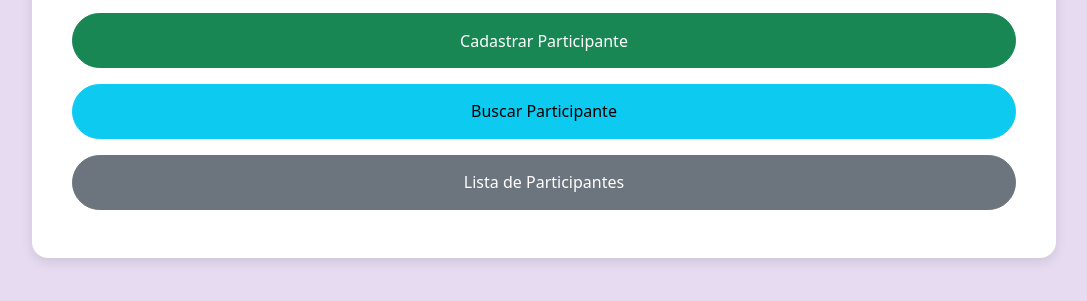
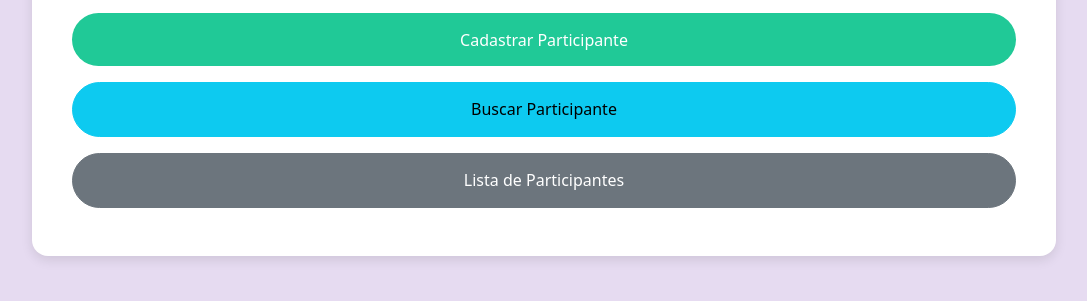
Before and after one commit to AndreiaRizzo/QrCode, a website: page public/index.html in a window 1280 px wide. Shown: the part 241-542 px from the top of the page, without its empty margins (96-1183 px from the left). Drawn offline with nearby package versions, Linux system fonts and the light colour scheme.

Commit message:
cor btn cadastrar participante
alteração no tom de verde para respeitar a identidade visual do projeto

```diff
--- a/public/index.html
+++ b/public/index.html
@@ -46,6 +46,20 @@
       padding: 0.9rem 1.5rem;
       min-height: 50px;
     }
+    .btn-custom-green {
+      background-color: #20c997;
+      color: #fff;
+      border: none;
+      transition: background-color 0.3s ease;
+    }
+    .btn-custom-green:hover,
+    .btn-custom-green:focus {
+      background-color: #1aa67e; /* tom mais escuro para hover/focus */
+      color: #fff;
+      text-decoration: none;
+      box-shadow: none;
+    }
+
 
     @media (max-width: 576px) {
       .card-style {
@@ -93,7 +107,7 @@
 
       <div class="d-grid gap-3">
         <a class="btn btn-primary btn-custom" href="leitor.html">Leitor de QR Code</a>
-        <a class="btn btn-success btn-custom" href="cadastro.html">Cadastrar Participante</a>
+        <a class="btn btn-custom-green btn-custom" href="cadastro.html">Cadastrar Participante</a>
         <a class="btn btn-info btn-custom" href="buscar.html">Buscar Participante</a>
         <a class="btn btn-secondary btn-custom" href="lista.html">Lista de Participantes</a>
       </div>
```
